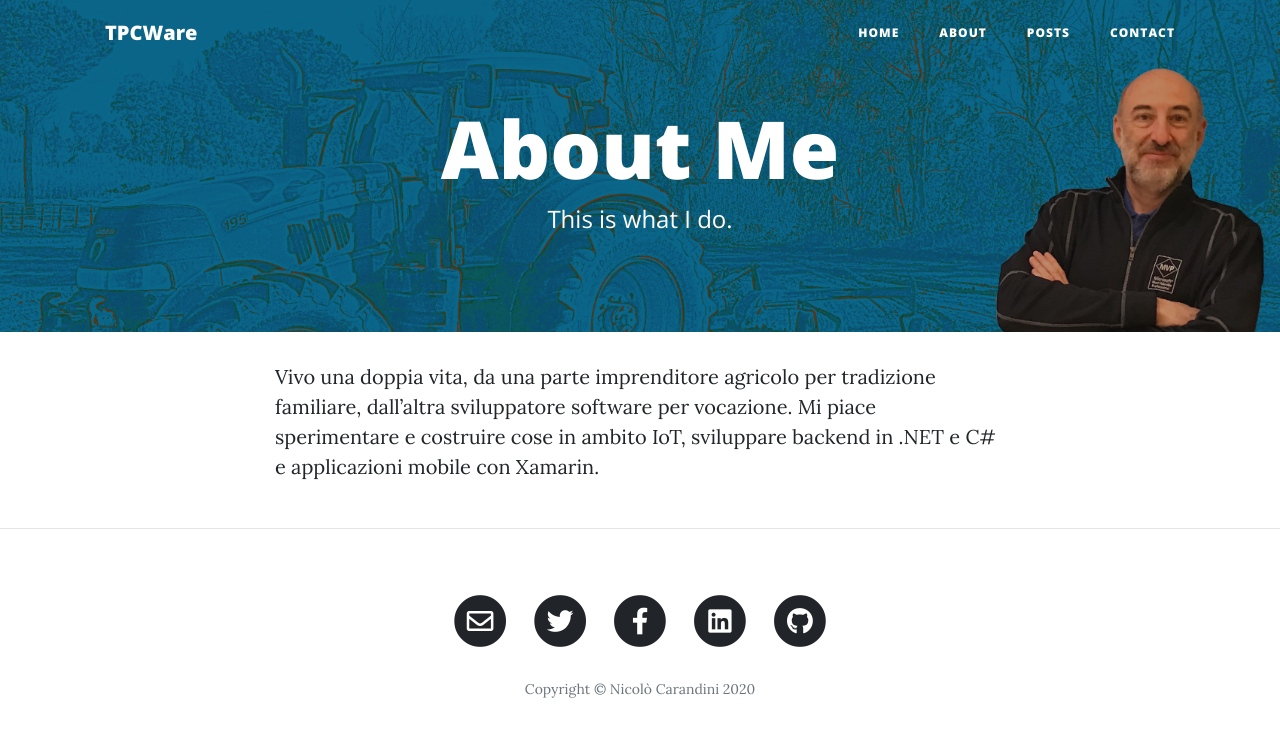
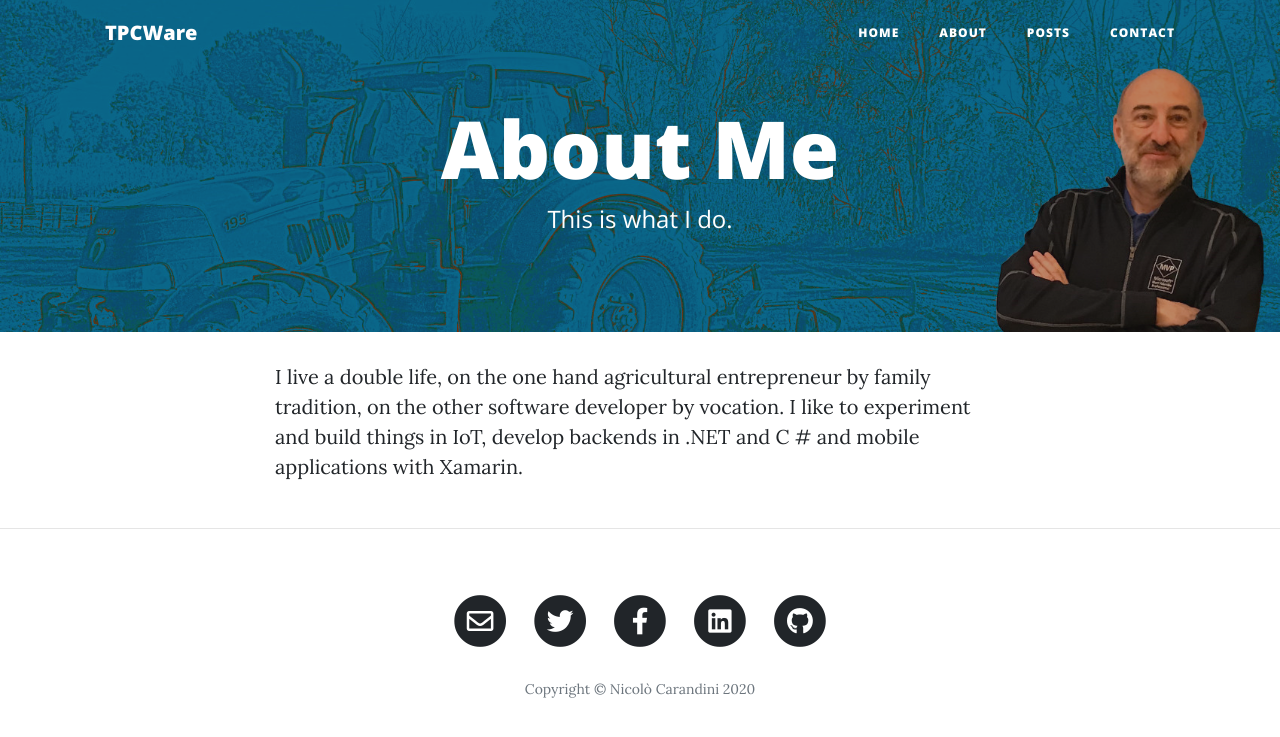
Before and after one commit to ncarandini/ncarandini.github.io, a Jekyll site: the page built from about.md, in a window 1280 px wide. Shown: the top 737 px of the page. Built offline with Jekyll 4.4.1, drawn with Linux system fonts in a browser that asks for light colours.

Commit message:
Change about contet from it to en

```diff
--- a/about.md
+++ b/about.md
@@ -5,5 +5,4 @@ description: This is what I do.
 background: '/img/bg-about.jpg'
 ---
 
-Vivo una doppia vita, da una parte imprenditore agricolo per tradizione familiare, dall'altra sviluppatore software per vocazione.
-Mi piace sperimentare e costruire cose in ambito IoT, sviluppare backend in .NET e C# e applicazioni mobile con Xamarin.
+I live a double life, on the one hand agricultural entrepreneur by family tradition, on the other software developer by vocation. I like to experiment and build things in IoT, develop backends in .NET and C # and mobile applications with Xamarin.
```
